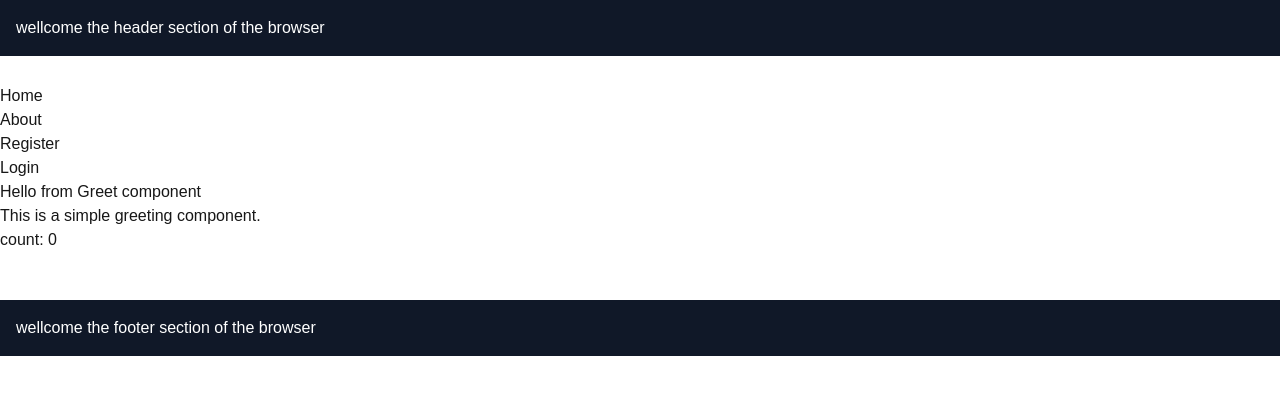
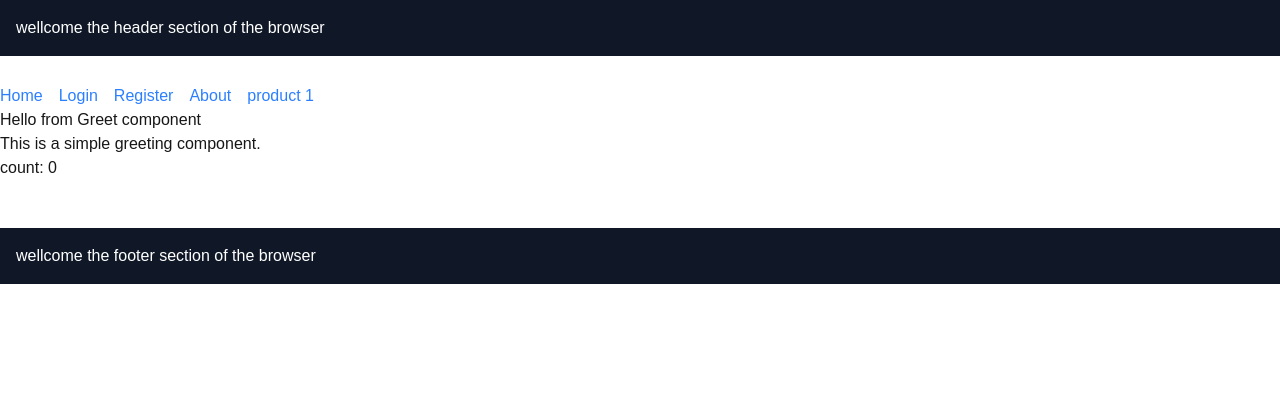
Before and after one commit to MogesBekele/nextjs, a Next.js app: page / in a window 1280 px wide. Shown: the top 394 px of the page. Built offline with nearby package versions, Linux system fonts and the light colour scheme.

Commit message:
added the on the navigation component

```diff
--- a/src/app/components/navigation.tsx
+++ b/src/app/components/navigation.tsx
@@ -2,12 +2,11 @@ import Link from "next/link"
 export default function Navigation(){
   return(
   <nav>
-    <ul>
-      <li><Link href="/">Home</Link></li>
-      <li><Link href="/about">About</Link></li>
-      <li><Link href="/register">Register</Link></li>
-      <li><Link href="/login">Login</Link></li>
-    </ul>
+   <Link className="mr-4 text-blue-500" href="/">Home</Link>
+    <Link className="mr-4 text-blue-500" href="/login">Login</Link>
+    <Link className="mr-4 text-blue-500" href="/register">Register</Link>
+    <Link className="mr-4 text-blue-500" href="/about">About</Link>
+    <Link className="mr-4 text-blue-500" href="/product/1">product 1</Link>
 
   </nav>
   )
```
